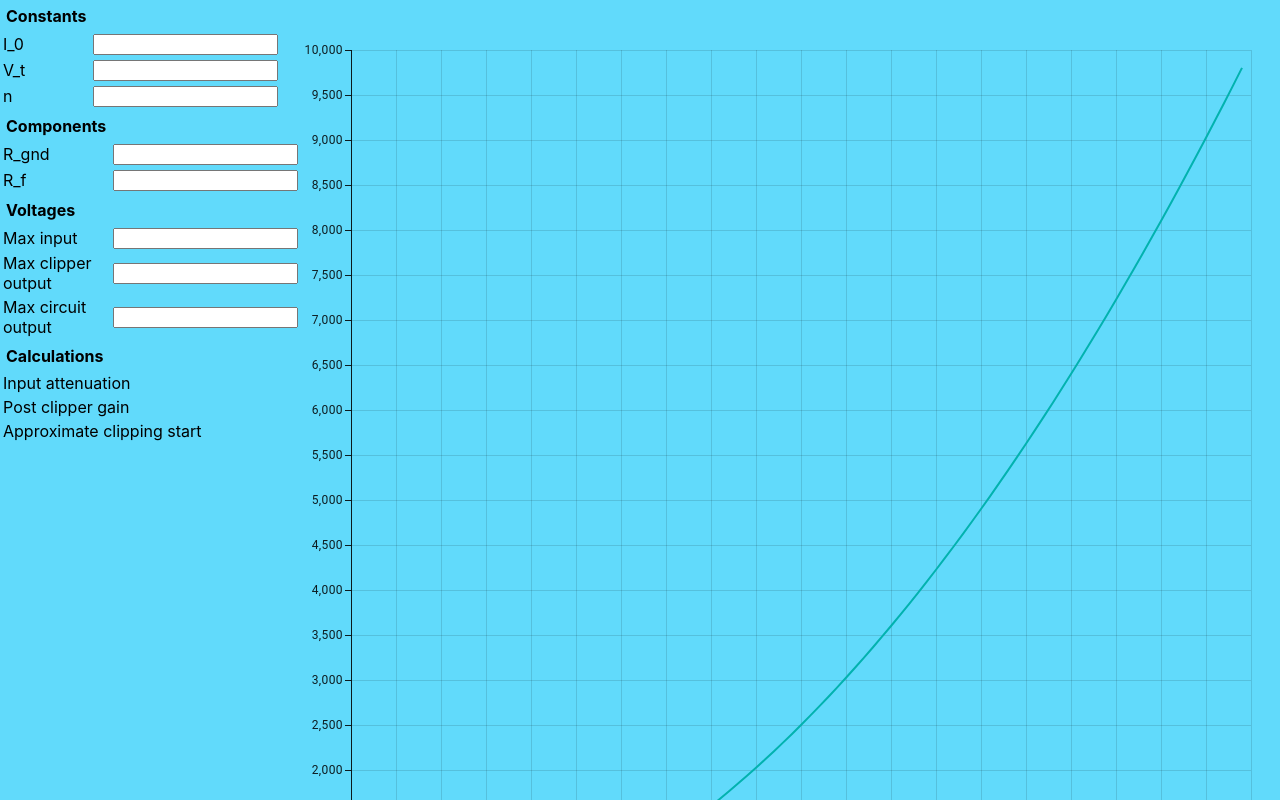
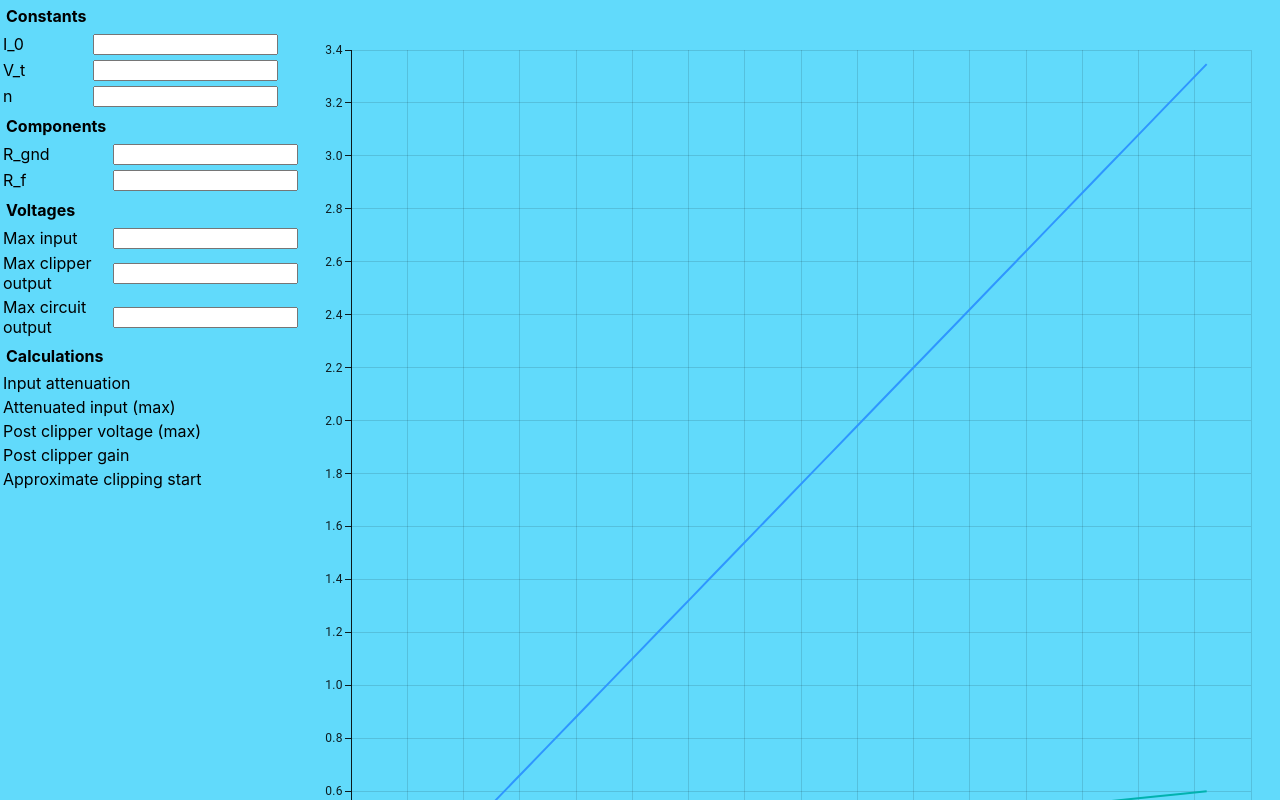
Before and after one commit to xonik/clipper-calculator, a React (Create React App) app: page / in a window 1280 px wide. Shown: the top 800 px of the page. Built offline with nearby package versions, Linux system fonts and the light colour scheme.

Commit message:
Introduced diode clipper solver

```diff
--- a/src/App.tsx
+++ b/src/App.tsx
@@ -1,16 +1,22 @@
 import React from 'react';
-import logo from './logo.svg';
 import './App.css';
-import GraphCanvas from "./components/GraphCanvas";
-import { calculatePoints, Point } from "./logic/graphCalculator";
+import { calculatePoints } from "./logic/graphCalculator";
 import { LineChart } from "@mui/x-charts";
+import { solveDiodeClipperForYRange, solveOpAmpGainForX } from "./logic/diodeClipperSolver";
+import { Point } from "./logic/types";
 
 function App() {
 
-    const points = calculatePoints(100)
+    //const points = calculatePoints(100)
+
+    const points = solveDiodeClipperForYRange(0, 0.6, 0.02)
+
+
+    const opampPoints = solveOpAmpGainForX(points)
+    console.log(opampPoints)
 
     const five: Point[] = []
-    for(let i=0; i<100; i++){
+    for(let i=0; i<100; i+=10){
         five.push({
             x: i, y: 1000
         })
@@ -75,6 +81,14 @@ function App() {
                         <td></td>
                     </tr>
                     <tr>
+                        <td>Attenuated input (max)</td>
+                        <td></td>
+                    </tr>
+                    <tr>
+                        <td>Post clipper voltage (max)</td>
+                        <td></td>
+                    </tr>
+                    <tr>
                         <td>Post clipper gain</td>
                         <td></td>
                     </tr>
@@ -95,10 +109,15 @@ function App() {
                             showMark: false,
                         },
                         {
+                            data: opampPoints.map((point) => point.y),
+                            area: false,
+                            showMark: false,
+                        },
+                        /*{
                             data: five.map((point) => point.y),
                             area: false,
                             showMark: false,
-                        },
+                        },*/
                     ]}
                     width={1000}
                     height={1000}
--- /dev/null
+++ b/src/logic/diodeClipperSolver.ts
@@ -0,0 +1,101 @@
+import { Point } from "./types";
+
+export const a = 'get out of here!'
+const { exp } = Math;
+
+/*
+               ,------|<------,
+               |              |
+   ,--[ Rg ] --+----[ Rf ]----+
+   |           |   ,______    |
+  ---          `---| neg  \   |
+                   |       \---+-- Output
+        Input -----| pos   /
+                   |______/
+
+Yes, That's supposed to be an op amp. I am not entirely sure about
+the orientation of the diode but I think this would be correct.
+
+ */
+
+// circuit parameters
+// Ground resistor
+const Rg = 1000
+const Rf = 10000
+const I0 = 2 / 1000000000
+const Vt = 25/1000
+const n = 1
+
+// intermediate
+const g = (1+Rf/Rg)
+const T = Vt * n;
+const k = Rf * I0;
+
+function solveForX(y: number, tol = 1e-6, maxIter = 100) {
+
+    let x = y / g; // Initial guess
+
+    for (let i = 0; i < maxIter; i++) {
+        let f_x = g * x - k * exp((y - x) / T) - y;
+        let df_x = g + (k / T) * exp((y - x) / T); // Derivative
+
+        let x_new = x - f_x / df_x;
+
+        if (Math.abs(x_new - x) < tol) {
+            return x_new;
+        }
+        x = x_new;
+    }
+    console.log(`Solution did not converge for y=${y}`);
+    return 0
+}
+
+function testForXY(x: number, y: number) {
+    return g*x - k * Math.exp((y-x)/T)
+}
+
+function generateList(v1: number, v2: number, interval: number){
+    const values: number[] = []
+    let v= v1;
+    while(v < v2) {
+        values.push(v)
+        v += interval;
+    }
+    values.push(v2)
+    return values
+}
+
+export function solveDiodeClipperForYRange(y0: number, y1: number, interval: number) {
+    const yValues = generateList(y0, y1, interval)
+
+    const points = yValues.map((y) => ({
+        x: solveForX(y),
+        y,
+    }))
+
+    return points
+}
+
+export function solveOpAmpGainForX(points: Point[]) {
+
+    const opAmpPoints = points.map(({x}) => ({
+        x,
+        y: x * g,
+    }))
+
+    return opAmpPoints
+}
+
+/*
+let y_value = 0.2;
+
+console.log(`Finding input voltage that will give an output of ${y_value}V:`)
+const x_solution = solveForX(y_value)
+
+console.log(`  input = ${x_solution}V`);
+console.log(`  output test: ${y_value} = ${testForXY(x_solution, y_value)} (requested vs found)`)
+console.log('\n')
+console.log('Gains:')
+console.log(`  Linear........: ${g}`)
+console.log(`  For this input: ${(y_value/x_solution).toFixed(2)}`)
+ */
--- a/src/logic/graphCalculator.ts
+++ b/src/logic/graphCalculator.ts
@@ -1,7 +1,8 @@
-export type Point = {x: number, y: number}
+import { Point } from "./types";
+
 export function calculatePoints(numberOfPoints: number) {
     const points: Point[] = []
-    for(let i=0; i<numberOfPoints; i++){
+    for(let i=0; i<numberOfPoints; i+=10){
         points.push({
             x: i, y: i*i
         })
--- /dev/null
+++ b/src/logic/types.ts
@@ -0,0 +1,3 @@
+export type Point = {x: number, y: number}
+
+export {}
```
Also changed, not shown: src/components/GraphCanvas.css (deleted, +0 -13 lines), src/components/GraphCanvas.tsx (deleted, +0 -101 lines), 1 other file (tests, documents, lock files or other folders).
